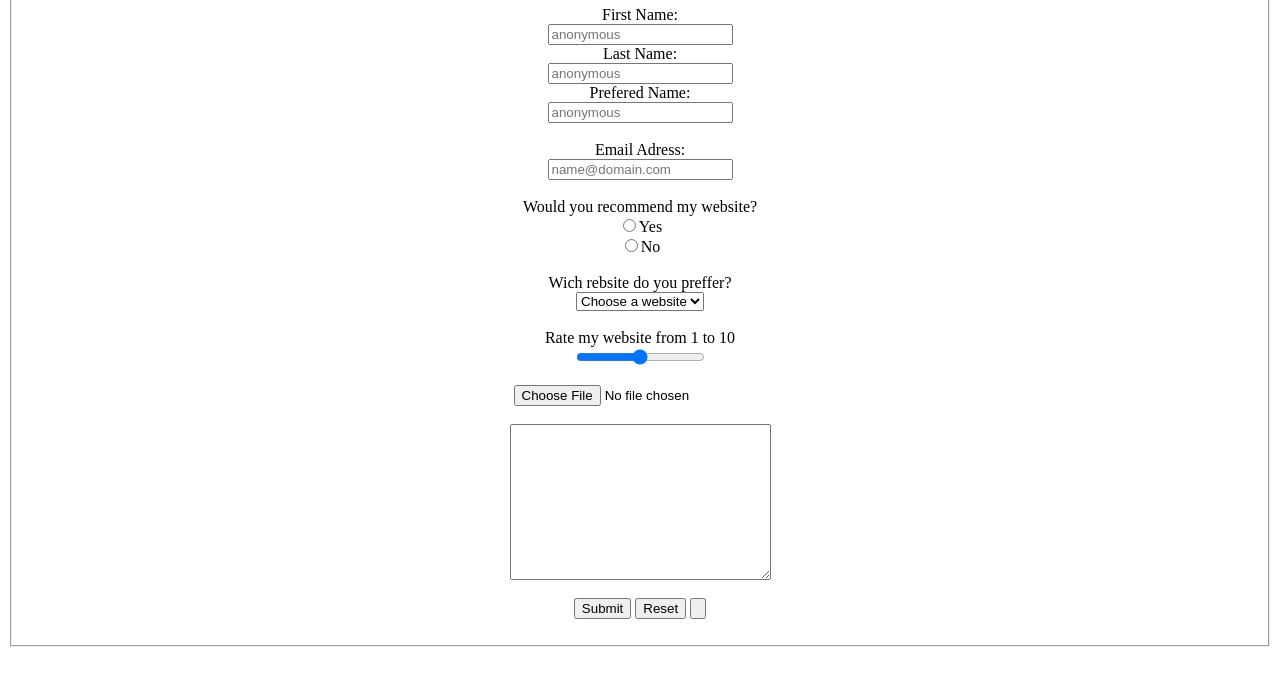
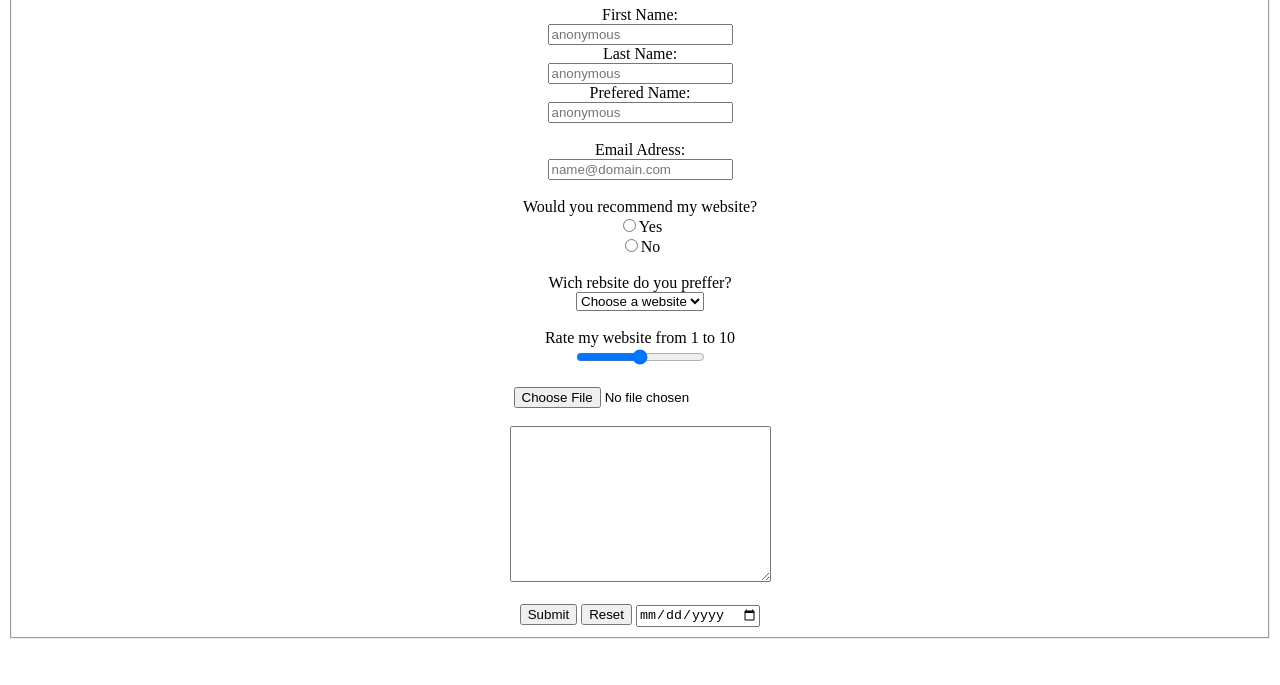
Before and after one commit to Awalter7/CSCI225, a plain HTML site: page ContactMe.html in a window 1280 px wide. Shown: the part 87-772 px from the top of the page. Drawn offline with Linux system fonts and the light colour scheme.

Commit message:
commited

```diff
--- a/ContactMe.html
+++ b/ContactMe.html
@@ -1,3 +1,4 @@
+<!DOCTYPE html>
 <html>
     <head>
         <meta charset="UTF-8">
@@ -13,28 +14,28 @@
             <legend><h1>Contact Me</h1></legend>
             <form>
 
-                <label for="fname">First Name:</label>
+                First Name:
                 <br>
                 <input type="text" placeholder = "anonymous" name="fname" required>
                 <br>
-                <label for="lname">Last Name:</label>
+                Last Name:
                 <br>
                 <input type="text" placeholder = "anonymous" name="lname" required>
                 <br>
-                <label for="pname">Prefered Name:</label>
+                Prefered Name:
                 <br>
                 <input type="text" placeholder = "anonymous" name="pname" required>
 
                 <br>
                 <br>
-                <label for="mail">Email Adress:</label>
+                Email Adress:
                 <br>
 
 
                 <input type="email" placeholder="name@domain.com" name = "mail">
                 <br>
                 <br>
-                <label for="reccomend">Would you recommend my website?</label>
+                Would you recommend my website?
                 <br>
                 <input type="radio" name="recommend">Yes
                 <br>
@@ -42,7 +43,7 @@
                 <br>
                 <br>
 
-                <label for="website">Wich rebsite do you preffer?</label>
+                Wich rebsite do you preffer?
                 <br>
                 <select name="websites" id="websites" >
                     <option value="" disabled selected hidden>Choose a website</option>
@@ -55,7 +56,7 @@
 
                 <br>
                 <br>
-                <label for="rating">Rate my website from 1 to 10</label>
+                Rate my website from 1 to 10
                 <br>
                 <input type="range" name="rating"  min="0" max="10">
                 <br>
@@ -67,9 +68,9 @@
                 <br>
                 <br>
 
-                <input type="submit" name="submit">
-                <input type="reset" name="reset">
-                <input type="button" name="" id="">
+                <input type="submit" name="fsubmit">
+                <input type="reset" name="freset">
+                <input type="date" name="fdate">
 
             </form>
             </fieldset>
```
